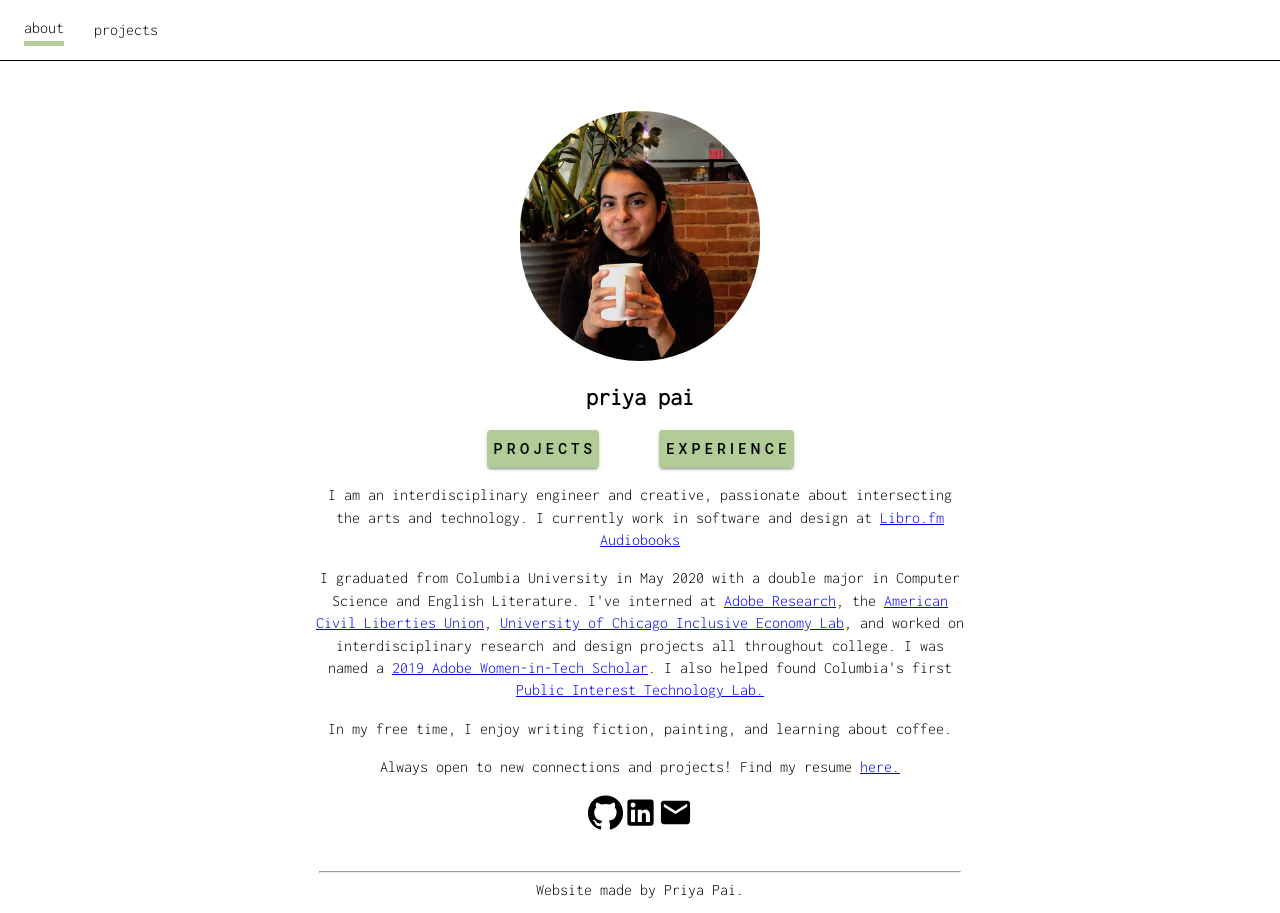
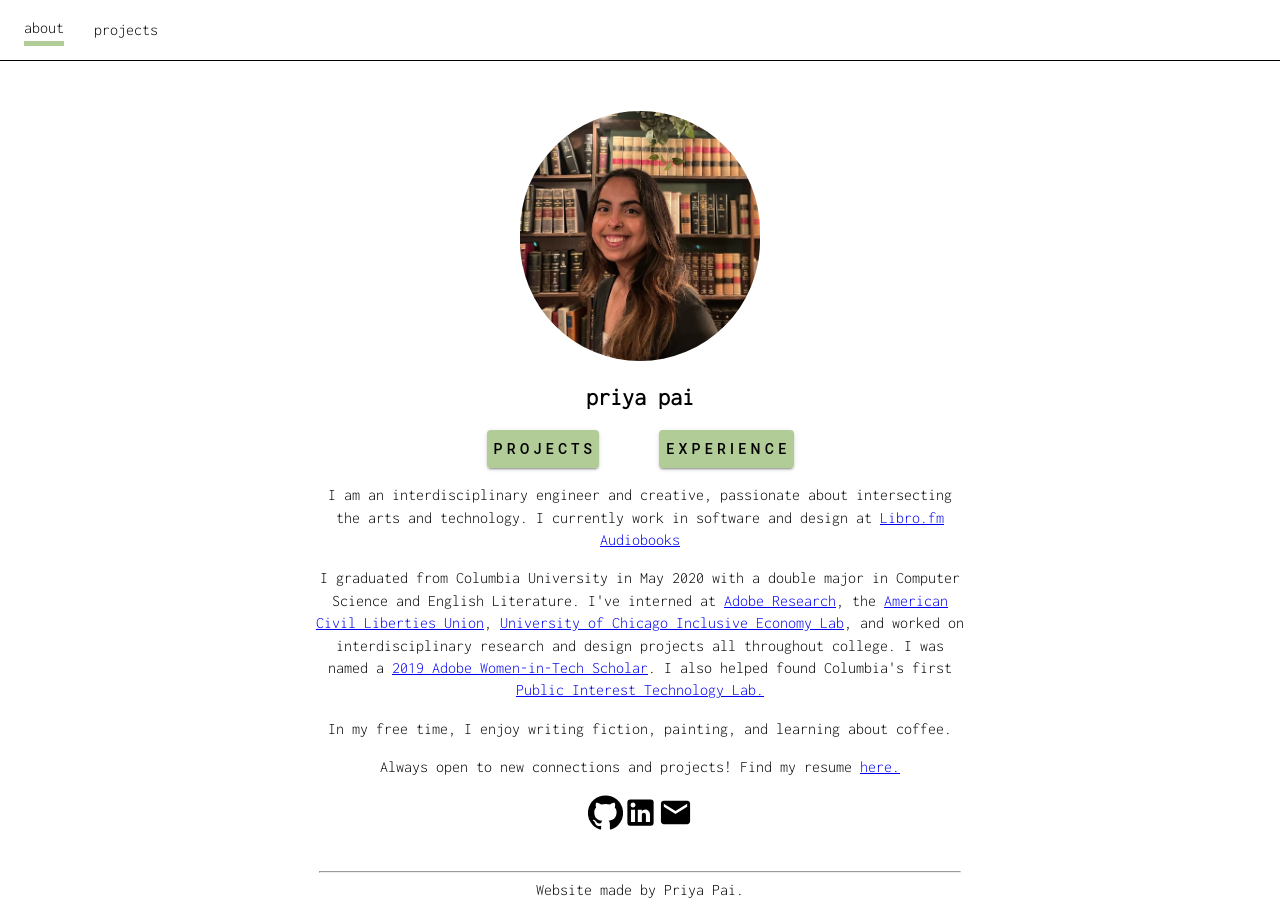
Before and after one commit to priya-pai/personal-website, a React (Create React App) app: page / in a window 1280 px wide. Built offline with nearby package versions, Linux system fonts and the light colour scheme.

Commit message:
Updated profile pic

```diff
--- a/src/pages/about/about.js
+++ b/src/pages/about/about.js
@@ -1,6 +1,6 @@
 import React from 'react';
 import {Box, Container, makeStyles} from '@material-ui/core'
-import Priya from './priya.jpeg'
+import Priya from './priya.jpg'
 import Resume from './PPai_Resume.pdf';
 import Button from '@material-ui/core/Button';
 import LinkedInIcon from '@material-ui/icons/LinkedIn';
@@ -50,7 +50,7 @@ export function About(){
     return (
         <div>
             <div>
-            <img src = {Priya} className={classes.my_img}></img>
+            <img src = {Priya} className={classes.my_img} alt="profile-picture"></img>
             <h1 className={classes.titl}> priya pai</h1>
             <Link to="/projects" style={{ textDecoration: 'none' }}>
             <Button variant="contained" color="primary" className={classes.butn1}>
```
Also changed, not shown: src/pages/about/priya.jpeg (deleted), src/pages/about/priya.jpg (added).
